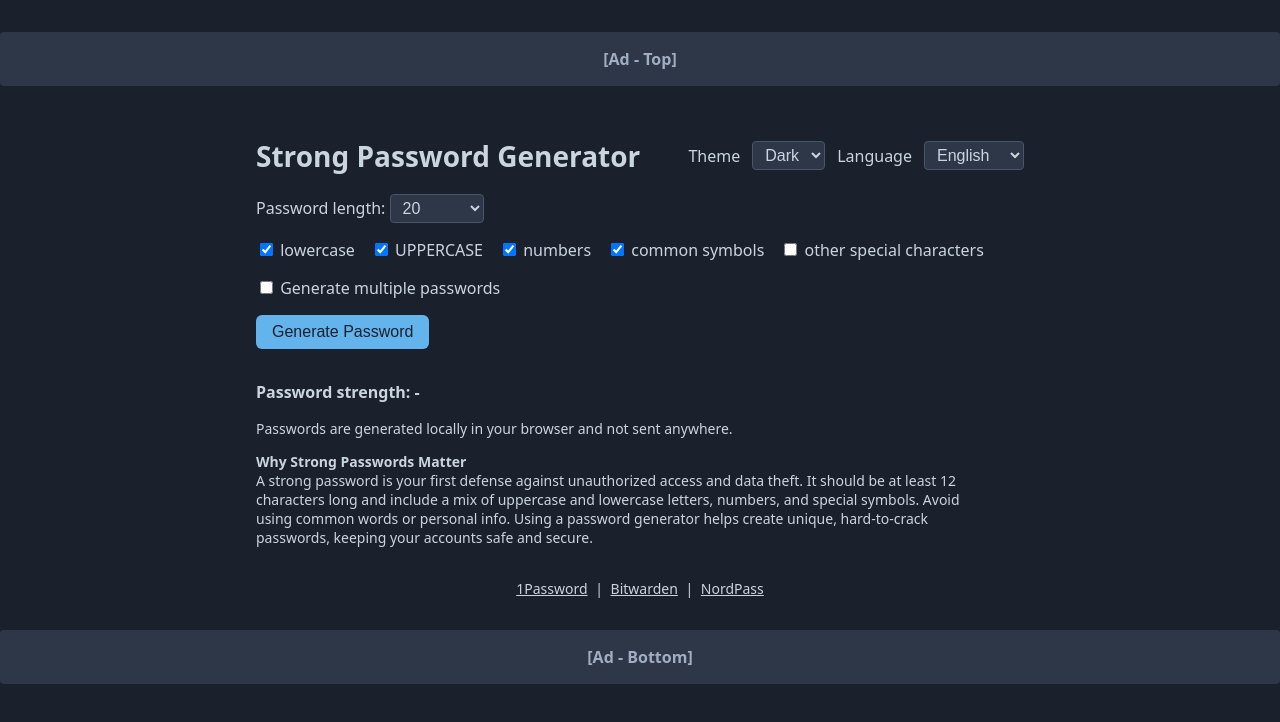
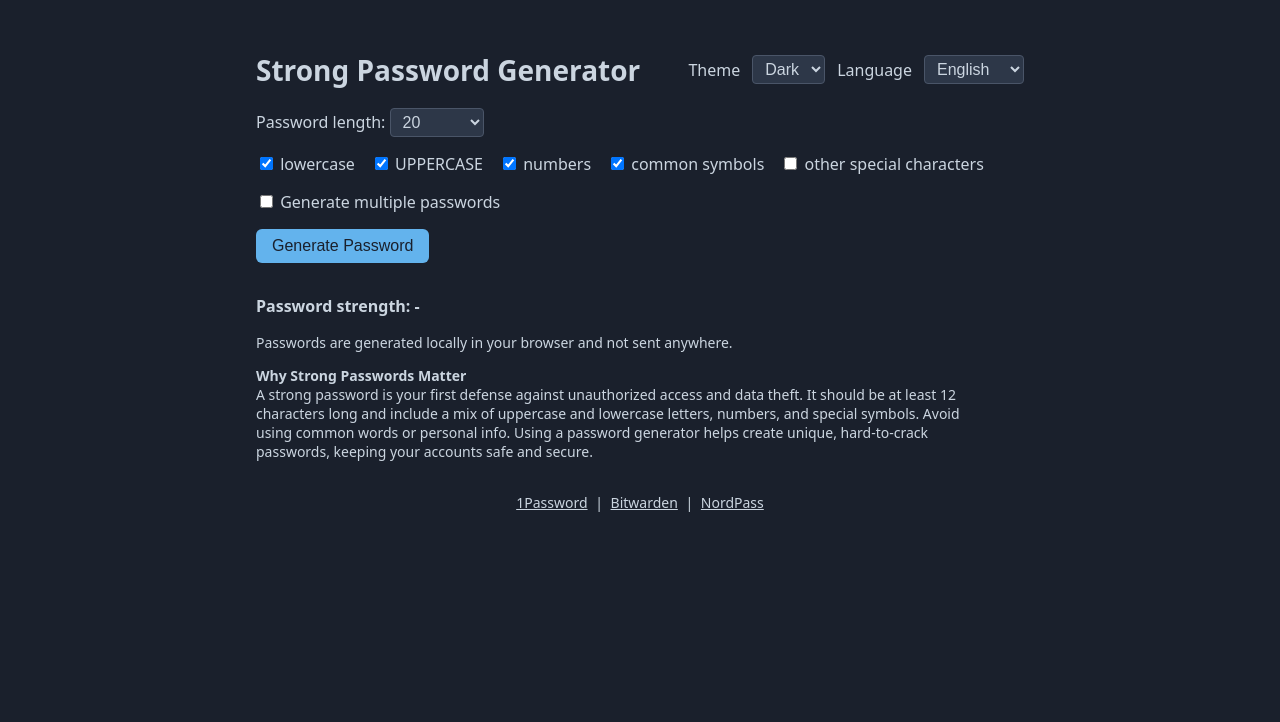
Before and after one commit to mdmedia-strongpass/mdmedia-strongpass.github.io, a plain HTML site: page index.html in a window 1280 px wide. Drawn offline with Linux system fonts and the light colour scheme.

Commit message:
Commented adsense blocks

```diff
--- a/index.html
+++ b/index.html
@@ -207,7 +207,7 @@
 <body class="dark" id="body">
 
   <!-- AdSense placeholders -->
-  <div class="ad-placeholder bg-ad-placeholder">[Ad - Top]</div>
+  <!-- <div class="ad-placeholder bg-ad-placeholder">[Ad - Top]</div> -->
 
   <div class="container">
     <header class="header">
@@ -288,7 +288,7 @@ A strong password is your first defense against unauthorized access and data the
     </section>
   </div>
 
-  <div class="ad-placeholder bg-ad-placeholder">[Ad - Bottom]</div>
+  <!-- <div class="ad-placeholder bg-ad-placeholder">[Ad - Bottom]</div> -->
 
   <script>
     // Překlady
```
